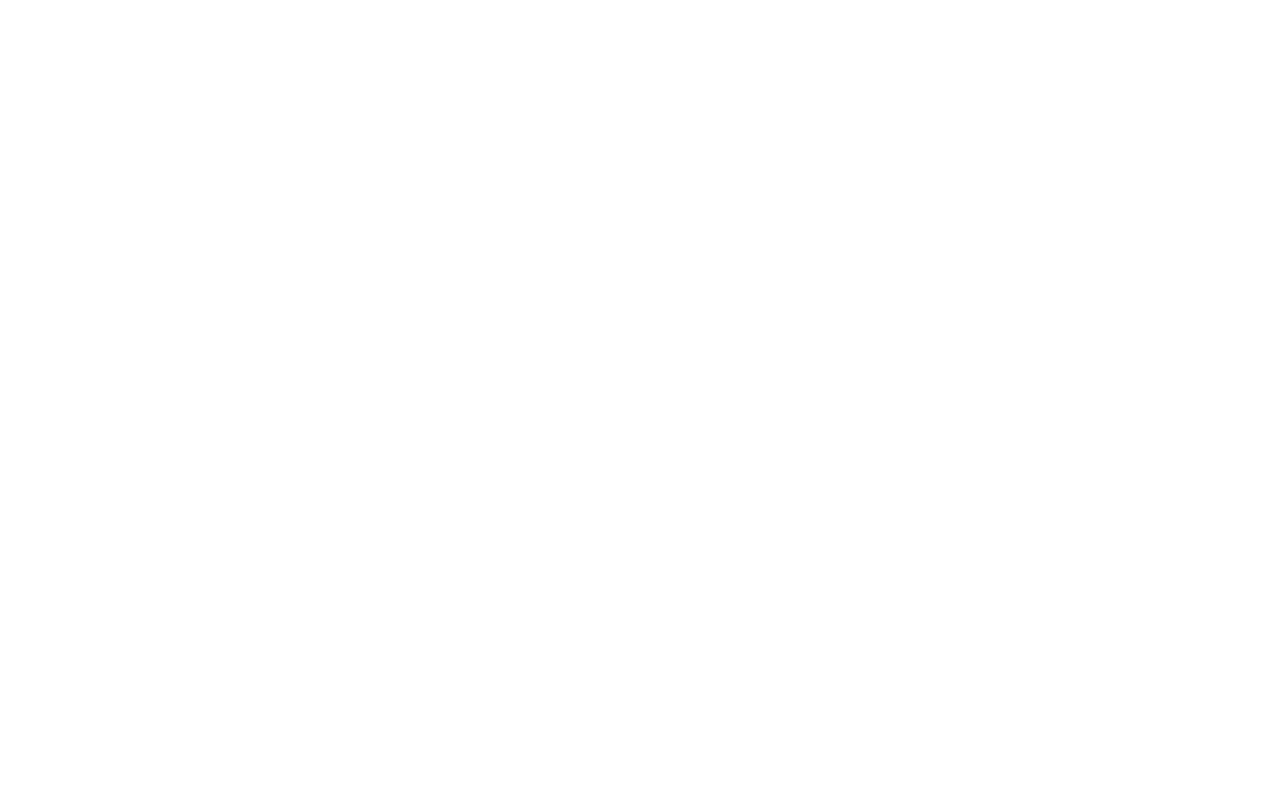
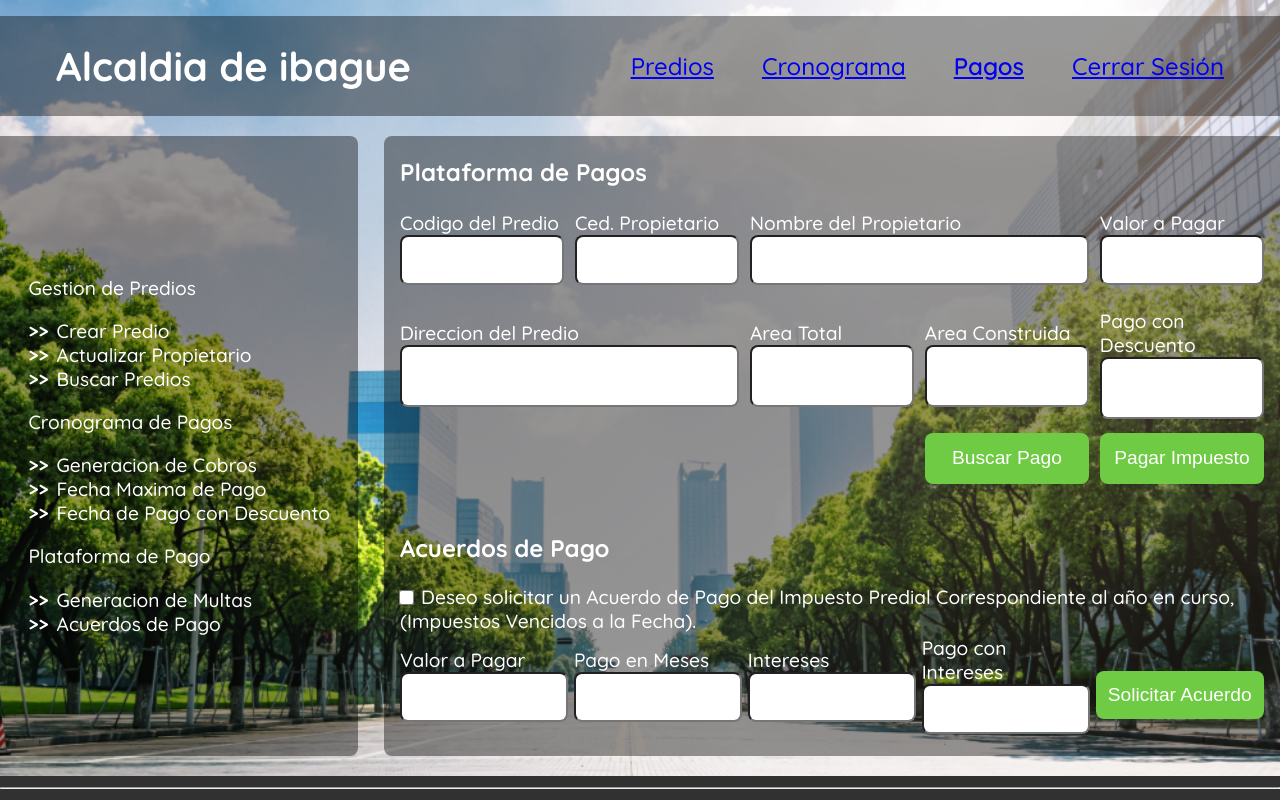
Before and after one commit to Juanmorg1/catastro, a React (Create React App) app: page /PlatPagos_UE in a window 1280 px wide. Before the commit this address had no page. Built offline with nearby package versions, Linux system fonts and the light colour scheme.

Commit message:
Plataforma de Pagos Usuario Externo

```diff
--- /dev/null
+++ b/public/css/pagos_UE.css
@@ -0,0 +1,149 @@
+.content_4_pagos {
+  width: 70%;
+  height: 100%;
+  background: rgba(0, 0, 0, 0.4);
+  border-radius: 8px 0 0 8px;
+  display: flex;
+  flex-wrap: wrap;
+  align-content: space-around;
+  justify-content: center;
+}
+
+.content_4_pagos .subContent_1 {
+  width: 100%;
+  height: 60%;
+  padding: 1em;
+  display: flex;
+  flex-wrap: wrap;
+  align-content: space-around;
+}
+
+.grilla_UE {
+  width: 100%;
+  height: 85%;
+  display: grid;
+  grid-template-areas:
+    "codpred cedprop nomprop nomprop valpag"
+    "dirpred dirpred areat areac pay"
+    "null null null btn_1 btn_2";
+  gap: 1.25%;
+  grid-template-columns: 19% 19% 19% 19% 19%;
+}
+.grilla_UE > * {
+  display: flex;
+  flex-wrap: wrap;
+  align-content: center;
+}
+.grilla_UE * input[type="text"]{
+  padding: .5rem;
+  font-size: 1em;
+  width: 100%;
+  height: 50%;
+  border-radius: 8px;
+}
+
+.codPred {
+  grid-area: codpred;
+}
+.cedProp {
+  grid-area: cedprop;
+}
+.NomProp {
+  grid-area: nomprop;
+}
+.ValPag {
+  grid-area: valpag;
+}
+.dirPred {
+  grid-area: dirpred;
+}
+.areaT {
+  grid-area: areat;
+}
+.areaC {
+  grid-area: areac;
+}
+.pagoDesc {
+  grid-area: pay;
+}
+.null {
+  grid-area: null;
+}
+.btn_1 {
+  grid-area: btn_1;
+}
+.btn_2 {
+  grid-area: btn_2;
+}
+
+.grilla_UE div button{
+  width: 100%;
+  height: 90%;
+  font-size: 1em;
+  border-radius: 8px;
+  background:rgba(110.94,202.94,67.65,1);
+  color: #fff;
+  border: none;
+}
+.grilla_UE div button:hover{
+  background:rgb(74, 184, 23);
+}
+
+
+.content_4_pagos .subContent_2 {
+  width: 100%;
+  height: 40%;
+  padding: 1em;
+  display: flex;
+  flex-wrap: wrap;
+  align-content: space-around;
+}
+.check{
+  width: 100%;
+}
+.check input[type="checkbox"] {
+  transform: scale(1.2);
+  margin-right: .5rem;
+}
+
+.subContent_a{
+  height: 70%;
+  display: flex;
+  flex-wrap: wrap;
+  align-content: space-around;
+}
+
+.xxx{
+  height: 55%;
+ display: flex;
+ justify-content: space-between;
+}
+.xxx div{
+  width: 19.5%;
+  display: flex;
+  flex-wrap: wrap;
+  align-content: center;
+}
+
+.xxx * input[type="text"]{
+  padding: .5rem;
+  font-size: 1em;
+  width: 100%;
+  height: 60%;
+  border-radius: 8px;
+}
+
+.xxx div button{
+  width: 100%;
+  height: 58%;
+  font-size: 1em;
+  border-radius: 8px;
+  margin-bottom: -1.1em;
+  background:rgba(110.94,202.94,67.65,1);
+  color: #fff;
+  border: none;
+}
+
+.btns_pagos button:hover {
+  background: rgb(74, 184, 23);
+}
--- a/public/index.html
+++ b/public/index.html
@@ -30,6 +30,7 @@
     <link rel="stylesheet" href="%PUBLIC_URL%/css/gestPred.css">
     <link rel="stylesheet" href="%PUBLIC_URL%/css/cronog.css">
     <link rel="stylesheet" href="%PUBLIC_URL%/css/pagos.css">
+    <link rel="stylesheet" href="%PUBLIC_URL%/css/pagos_UE.css">
   </head>
   <body>
     <noscript>You need to enable JavaScript to run this app.</noscript>
--- /dev/null
+++ b/src/PlatPagos_UE.jsx
@@ -0,0 +1,145 @@
+import { Link } from "react-router-dom";
+
+function PlatPagos_UE() {
+  return (
+    <div className="container">
+      <header class="index_home">
+        <h1 class="title">Alcaldia de ibague</h1>
+        <nav class="navbar subtitle">
+          <Link to="/gestPredios" className="">
+            Predios
+          </Link>
+          <Link to="/CronoPagos" className="">
+            Cronograma
+          </Link>
+          <Link to="/PlatPagos" className="active">
+            Pagos
+          </Link>
+          <Link to="/home" className="">
+            Cerrar Sesión
+          </Link>
+        </nav>
+      </header>
+      <section className="content">
+        <section className="content_1">
+          <dl className="txt">
+            <dt>Gestion de Predios</dt>
+            <dd>Crear Predio</dd>
+            <dd>Actualizar Propietario</dd>
+            <dd>Buscar Predios</dd>
+            <dt>Cronograma de Pagos</dt>
+            <dd>Generacion de Cobros</dd>
+            <dd>Fecha Maxima de Pago</dd>
+            <dd>Fecha de Pago con Descuento</dd>
+            <dt>Plataforma de Pago</dt>
+            <dd>Generacion de Multas</dd>
+            <dd>Acuerdos de Pago</dd>
+          </dl>
+        </section>
+        <section className="content_4_pagos">
+          <div className="subContent_1">
+            <h3 className="subtitle">Plataforma de Pagos</h3>
+            <form action="" method="post" className="grilla_UE txt">
+              <div className="codPred">
+                <label htmlFor="cod_">Codigo del Predio</label>
+                <input type="text" name="" id="cod_" />
+              </div>
+              <div className="cedProp">
+                <label htmlFor="ced_">Ced. Propietario</label>
+                <input type="text" name="" id="ced_" />
+              </div>
+              <div className="NomProp">
+                <label htmlFor="nom_">Nombre del Propietario</label>
+                <input type="text" name="" id="nom_" />
+              </div>
+              <div className="ValPag">
+                <label htmlFor="value">Valor a Pagar</label>
+                <input type="text" name="" id="value" />
+              </div>
+              <div className="dirPred">
+                <label htmlFor="dir_">Direccion del Predio</label>
+                <input type="text" name="" id="dir_" />
+              </div>
+              <div className="areaT">
+                <label htmlFor="ar_t">Area Total</label>
+                <input type="text" name="" id="ar_t" />
+              </div>
+              <div className="areaC">
+                <label htmlFor="ar_c">Area Construida</label>
+                <input type="text" name="" id="ar_c" />
+              </div>
+              <div className="pagoDesc">
+                <label htmlFor="pay">Pago con Descuento</label>
+                <input type="text" name="" id="pay" />
+              </div>
+              <div className="null"></div>
+              <div className="btn_1">
+                <button>Buscar Pago</button>
+              </div>
+              <div className="btn_2">
+                <button>Pagar Impuesto</button>
+              </div>
+            </form>
+          </div>
+          <div className="subContent_2">
+            <h3 className="subtitle">Acuerdos de Pago</h3>
+            <form action="" method="post" className="subContent_a txt">
+              <div className="check">
+                <input type="checkbox" name="" id="acuerdos" />
+                <label htmlFor="acuerdos">
+                  Deseo solicitar un Acuerdo de Pago del Impuesto Predial
+                  Correspondiente al año en curso, (Impuestos Vencidos a la
+                  Fecha).
+                </label>
+              </div>
+              <div className="xxx">
+                <div>
+                  <label htmlFor="x1">Valor a Pagar</label>
+                  <input type="text" name="" id="x1" />
+                </div>
+                <div>
+                  <label htmlFor="x2">Pago en Meses</label>
+                  <input type="text" name="" id="x2" />
+                </div>
+                <div>
+                  <label htmlFor="x3">Intereses</label>
+                  <input type="text" name="" id="x3" />
+                </div>
+                <div>
+                  <label htmlFor="x4">Pago con Intereses</label>
+                  <input type="text" name="" id="x4" />
+                </div>
+                <div>
+                  <button>Solicitar Acuerdo</button>
+                </div>
+              </div>
+            </form>
+          </div>
+          {/* <div className="subContent">
+            <h3 className="subtit">Generador de Multas</h3>
+            <p className="txt">Informacion de Morosos</p>
+            <div className="txtarea"></div>
+            <div className="btns_pagos">
+              <button>Cargar Morosos</button>
+              <button>Generar Multa</button>
+            </div>
+          </div>
+          <div className="subContent">
+            <h3 className="subtit">Aprobar o Reprobar convenios de Pago</h3>
+            <p className="txt">Convenios de Pago Solicitados</p>
+            <div className="txtarea"></div>
+            <div className="btns_pagos">
+              <button>Aprobar</button>
+              <button>Generar Multa</button>
+            </div>
+          </div> */}
+        </section>
+      </section>
+      <footer className="foot_2">
+        <hr />
+      </footer>
+    </div>
+  );
+}
+
+export default PlatPagos_UE;
--- a/src/index.js
+++ b/src/index.js
@@ -1,12 +1,13 @@
-import React from 'react';
-import ReactDOM from 'react-dom';
-import App from './App';
-import Home from './Home'
-import GestPred from './GestPredios'
-import CronoPagos from './CronoPagos';
-import PlatPagos from './PlatPagos';
-import reportWebVitals from './reportWebVitals';
-import {BrowserRouter as Router, Route, Routes} from "react-router-dom";
+import React from "react";
+import ReactDOM from "react-dom";
+import App from "./App";
+import reportWebVitals from "./reportWebVitals";
+import { BrowserRouter as Router, Route, Routes } from "react-router-dom";
+import PlatPagos_UE from "./PlatPagos_UE";
+import Home from "./Home";
+import GestPred from "./GestPredios";
+import CronoPagos from "./CronoPagos";
+import PlatPagos from "./PlatPagos";
 
 ReactDOM.render(
   <React.StrictMode>
@@ -17,10 +18,11 @@
         <Route path="/gestPredios" element={<GestPred />} />
         <Route path="/CronoPagos" element={<CronoPagos />} />
         <Route path="/PlatPagos" element={<PlatPagos />} />
+        <Route path="/PlatPagos_UE" element={<PlatPagos_UE />} />
       </Routes>
     </Router>
   </React.StrictMode>,
-  document.getElementById('root')
+  document.getElementById("root")
 );
 
 // If you want to start measuring performance in your app, pass a function
```
